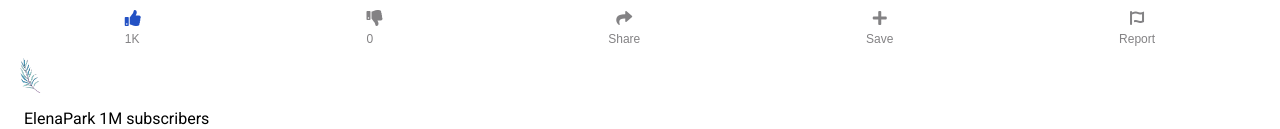
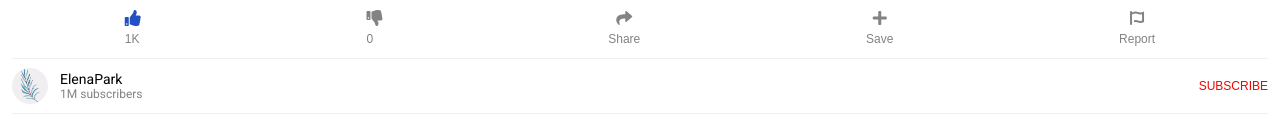
Before and after one commit to Elenapark/Youtube-Clone, a plain HTML site: page index.html in a window 1280 px wide. Shown: the part 616-745 px from the top of the page. Drawn offline with Linux system fonts and the light colour scheme.

Commit message:
CSS: Info channel

```diff
--- a/index.html
+++ b/index.html
@@ -71,7 +71,7 @@
     <!--channel description-->
     <div class="channel">
         <div class="metadata">
-            <img src="imgs/favicon2.png" width="35" height="35"/>
+            <img src="imgs/favicon2.png"/>
             <div class="info">
                 <span class="name">ElenaPark</span>
                 <span class="subscribers">1M subscribers</span>
--- a/style.css
+++ b/style.css
@@ -146,3 +146,44 @@ header .icons .fa-search {
 .info .actions button i.active {
     color: var(--color-blue);
 }
+
+/*Video info channel*/
+
+.info .channel {
+    display: flex;
+    justify-content: space-between;
+    border-top: 1px solid var(--color-light-grey);
+    border-bottom: 1px solid var(--color-light-grey);
+}
+
+.info .channel .metadata {
+    display: flex;
+    align-items: center;
+}
+
+.info .channel .metadata img {
+    width: var(--avatar-size);
+    height: var(--avatar-size);
+    border-radius: 50%;
+    background-color: var(--color-light-grey);
+}
+
+.info .channel .metadata .info {
+    display: flex;
+    flex-direction: column;
+}
+
+.info .channel .metadata .info .name {
+    font-size: var(--font-medium);
+}
+
+.info .channel .metadata .info .subscribers {
+    font-size: var(--font-small);
+    color:var(--color-dark-grey);
+}
+
+.info .channel .subscribe {
+    text-transform: uppercase;
+    color:var(--color-red);
+    font-size: var(--font-small);
+}
```
